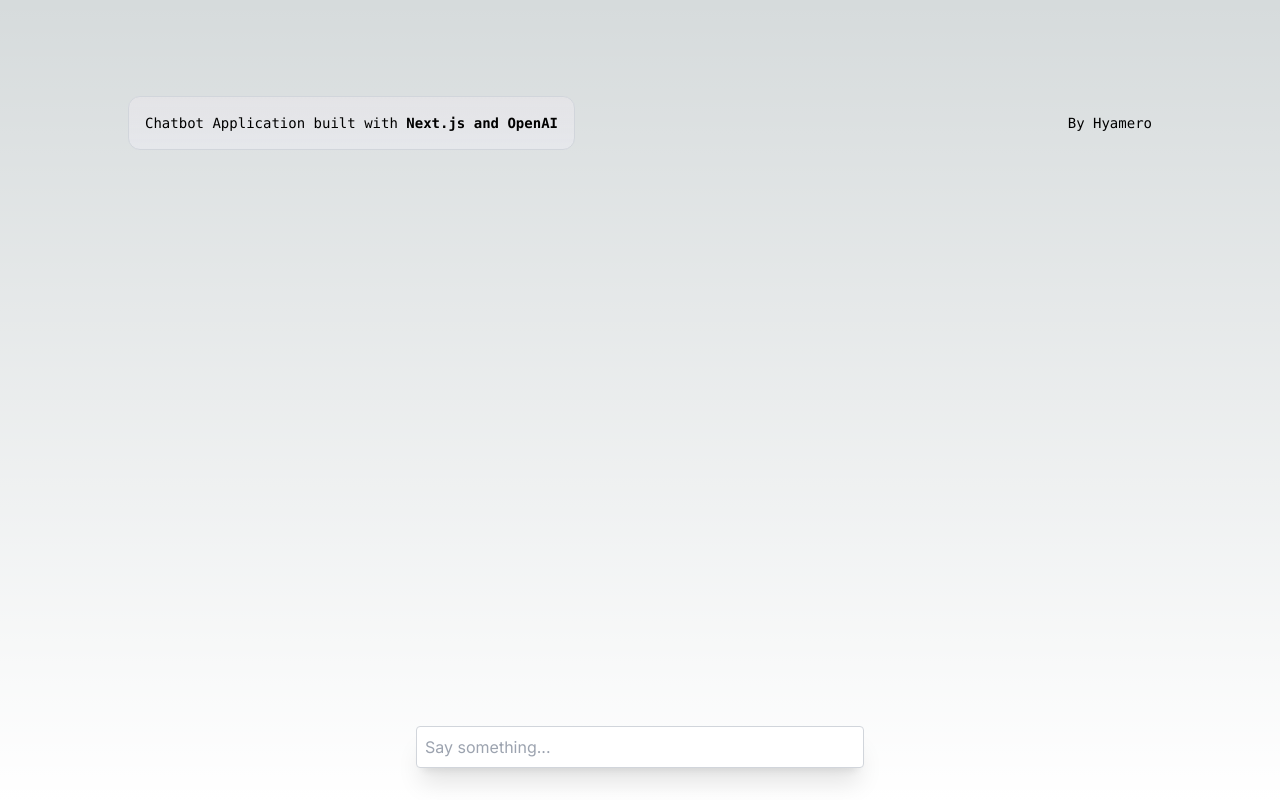
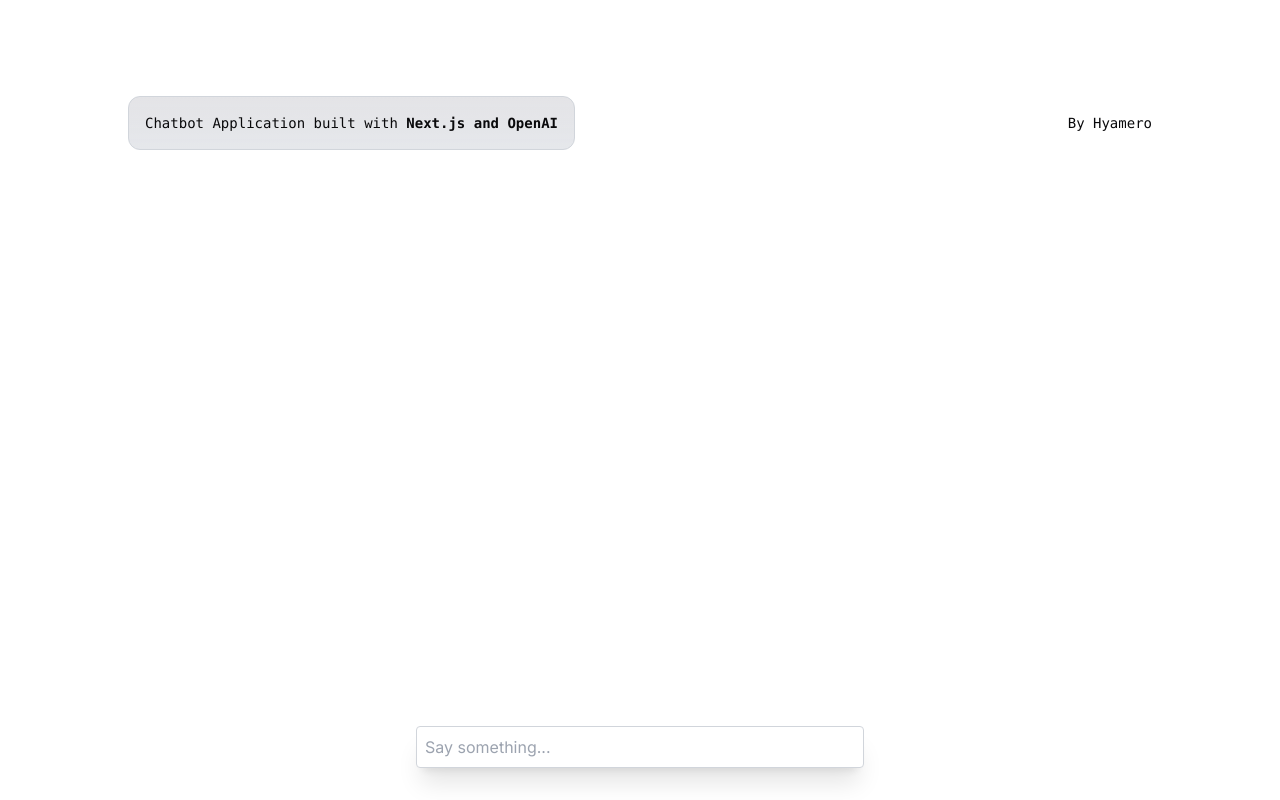
Before and after one commit to hyamero/chatbot, a Next.js app: page / in a window 1280 px wide. Built offline with nearby package versions, Linux system fonts and the light colour scheme.

Commit message:
chore: shadcn project setup

```diff
--- a/src/app/globals.css
+++ b/src/app/globals.css
@@ -2,32 +2,75 @@
 @tailwind components;
 @tailwind utilities;
 
-:root {
-  --foreground-rgb: 0, 0, 0;
-  --background-start-rgb: 214, 219, 220;
-  --background-end-rgb: 255, 255, 255;
-}
+@layer base {
+  :root {
+    --background: 0 0% 100%;
+    --foreground: 240 10% 3.9%;
 
-@media (prefers-color-scheme: dark) {
-  :root {
-    --foreground-rgb: 255, 255, 255;
-    --background-start-rgb: 0, 0, 0;
-    --background-end-rgb: 0, 0, 0;
+    --card: 0 0% 100%;
+    --card-foreground: 240 10% 3.9%;
+
+    --popover: 0 0% 100%;
+    --popover-foreground: 240 10% 3.9%;
+
+    --primary: 240 5.9% 10%;
+    --primary-foreground: 0 0% 98%;
+
+    --secondary: 240 4.8% 95.9%;
+    --secondary-foreground: 240 5.9% 10%;
+
+    --muted: 240 4.8% 95.9%;
+    --muted-foreground: 240 3.8% 46.1%;
+
+    --accent: 240 4.8% 95.9%;
+    --accent-foreground: 240 5.9% 10%;
+
+    --destructive: 0 84.2% 60.2%;
+    --destructive-foreground: 0 0% 98%;
+
+    --border: 240 5.9% 90%;
+    --input: 240 5.9% 90%;
+    --ring: 240 10% 3.9%;
+
+    --radius: 0.5rem;
+  }
+
+  .dark {
+    --background: 240 10% 3.9%;
+    --foreground: 0 0% 98%;
+
+    --card: 240 10% 3.9%;
+    --card-foreground: 0 0% 98%;
+
+    --popover: 240 10% 3.9%;
+    --popover-foreground: 0 0% 98%;
+
+    --primary: 0 0% 98%;
+    --primary-foreground: 240 5.9% 10%;
+
+    --secondary: 240 3.7% 15.9%;
+    --secondary-foreground: 0 0% 98%;
+
+    --muted: 240 3.7% 15.9%;
+    --muted-foreground: 240 5% 64.9%;
+
+    --accent: 240 3.7% 15.9%;
+    --accent-foreground: 0 0% 98%;
+
+    --destructive: 0 62.8% 30.6%;
+    --destructive-foreground: 0 0% 98%;
+
+    --border: 240 3.7% 15.9%;
+    --input: 240 3.7% 15.9%;
+    --ring: 240 4.9% 83.9%;
   }
 }
 
-body {
-  color: rgb(var(--foreground-rgb));
-  background: linear-gradient(
-      to bottom,
-      transparent,
-      rgb(var(--background-end-rgb))
-    )
-    rgb(var(--background-start-rgb));
-}
-
-@layer utilities {
-  .text-balance {
-    text-wrap: balance;
+@layer base {
+  * {
+    @apply border-border;
+  }
+  body {
+    @apply bg-background text-foreground;
   }
 }
--- /dev/null
+++ b/src/lib/utils.ts
@@ -0,0 +1,6 @@
+import { type ClassValue, clsx } from "clsx"
+import { twMerge } from "tailwind-merge"
+
+export function cn(...inputs: ClassValue[]) {
+  return twMerge(clsx(inputs))
+}
--- a/tailwind.config.ts
+++ b/tailwind.config.ts
@@ -1,20 +1,80 @@
-import type { Config } from "tailwindcss";
+import type { Config } from "tailwindcss"
 
-const config: Config = {
+const config = {
+  darkMode: ["class"],
   content: [
-    "./src/pages/**/*.{js,ts,jsx,tsx,mdx}",
-    "./src/components/**/*.{js,ts,jsx,tsx,mdx}",
-    "./src/app/**/*.{js,ts,jsx,tsx,mdx}",
-  ],
+    './pages/**/*.{ts,tsx}',
+    './components/**/*.{ts,tsx}',
+    './app/**/*.{ts,tsx}',
+    './src/**/*.{ts,tsx}',
+	],
+  prefix: "",
   theme: {
+    container: {
+      center: true,
+      padding: "2rem",
+      screens: {
+        "2xl": "1400px",
+      },
+    },
     extend: {
-      backgroundImage: {
-        "gradient-radial": "radial-gradient(var(--tw-gradient-stops))",
-        "gradient-conic":
-          "conic-gradient(from 180deg at 50% 50%, var(--tw-gradient-stops))",
+      colors: {
+        border: "hsl(var(--border))",
+        input: "hsl(var(--input))",
+        ring: "hsl(var(--ring))",
+        background: "hsl(var(--background))",
+        foreground: "hsl(var(--foreground))",
+        primary: {
+          DEFAULT: "hsl(var(--primary))",
+          foreground: "hsl(var(--primary-foreground))",
+        },
+        secondary: {
+          DEFAULT: "hsl(var(--secondary))",
+          foreground: "hsl(var(--secondary-foreground))",
+        },
+        destructive: {
+          DEFAULT: "hsl(var(--destructive))",
+          foreground: "hsl(var(--destructive-foreground))",
+        },
+        muted: {
+          DEFAULT: "hsl(var(--muted))",
+          foreground: "hsl(var(--muted-foreground))",
+        },
+        accent: {
+          DEFAULT: "hsl(var(--accent))",
+          foreground: "hsl(var(--accent-foreground))",
+        },
+        popover: {
+          DEFAULT: "hsl(var(--popover))",
+          foreground: "hsl(var(--popover-foreground))",
+        },
+        card: {
+          DEFAULT: "hsl(var(--card))",
+          foreground: "hsl(var(--card-foreground))",
+        },
+      },
+      borderRadius: {
+        lg: "var(--radius)",
+        md: "calc(var(--radius) - 2px)",
+        sm: "calc(var(--radius) - 4px)",
+      },
+      keyframes: {
+        "accordion-down": {
+          from: { height: "0" },
+          to: { height: "var(--radix-accordion-content-height)" },
+        },
+        "accordion-up": {
+          from: { height: "var(--radix-accordion-content-height)" },
+          to: { height: "0" },
+        },
+      },
+      animation: {
+        "accordion-down": "accordion-down 0.2s ease-out",
+        "accordion-up": "accordion-up 0.2s ease-out",
       },
     },
   },
-  plugins: [],
-};
-export default config;
+  plugins: [require("tailwindcss-animate")],
+} satisfies Config
+
+export default config
```
Also changed, not shown: package.json (+6 -1 lines), components.json (added), 1 other file (tests, documents, lock files or other folders).
